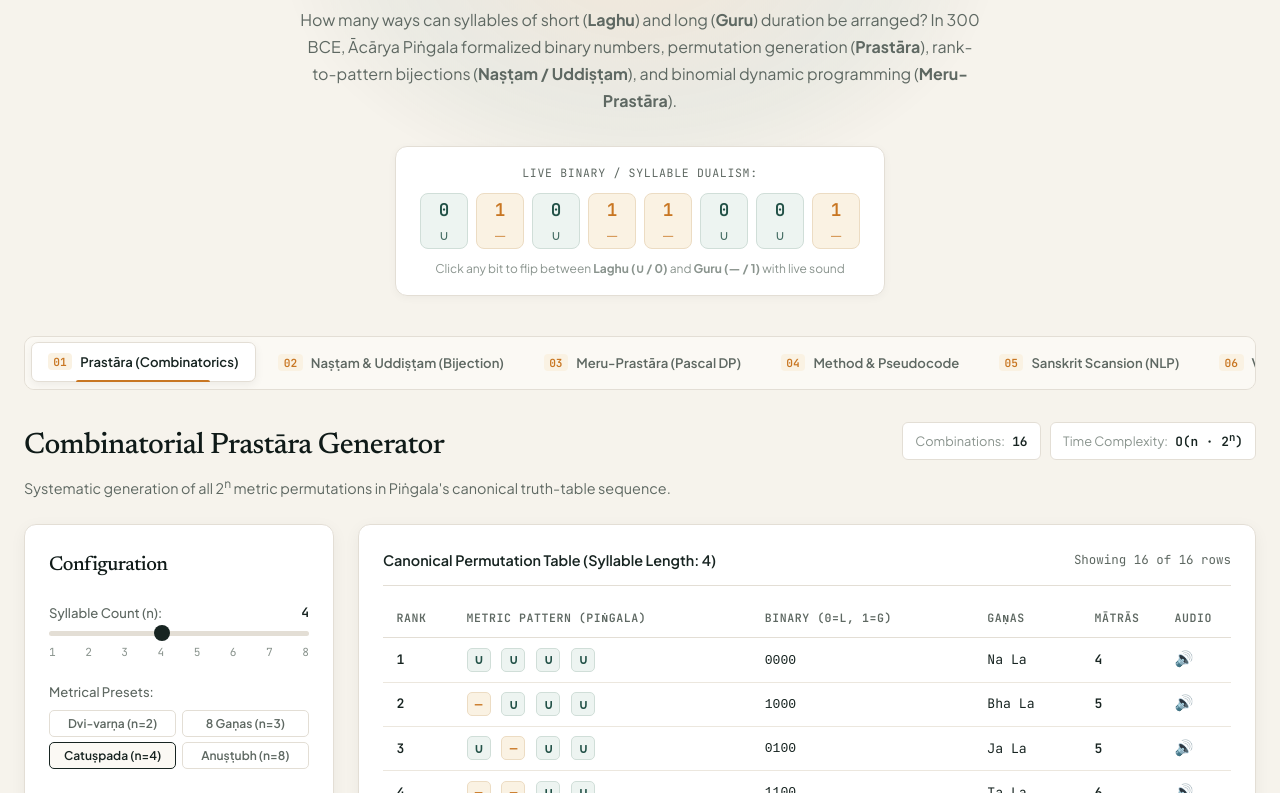
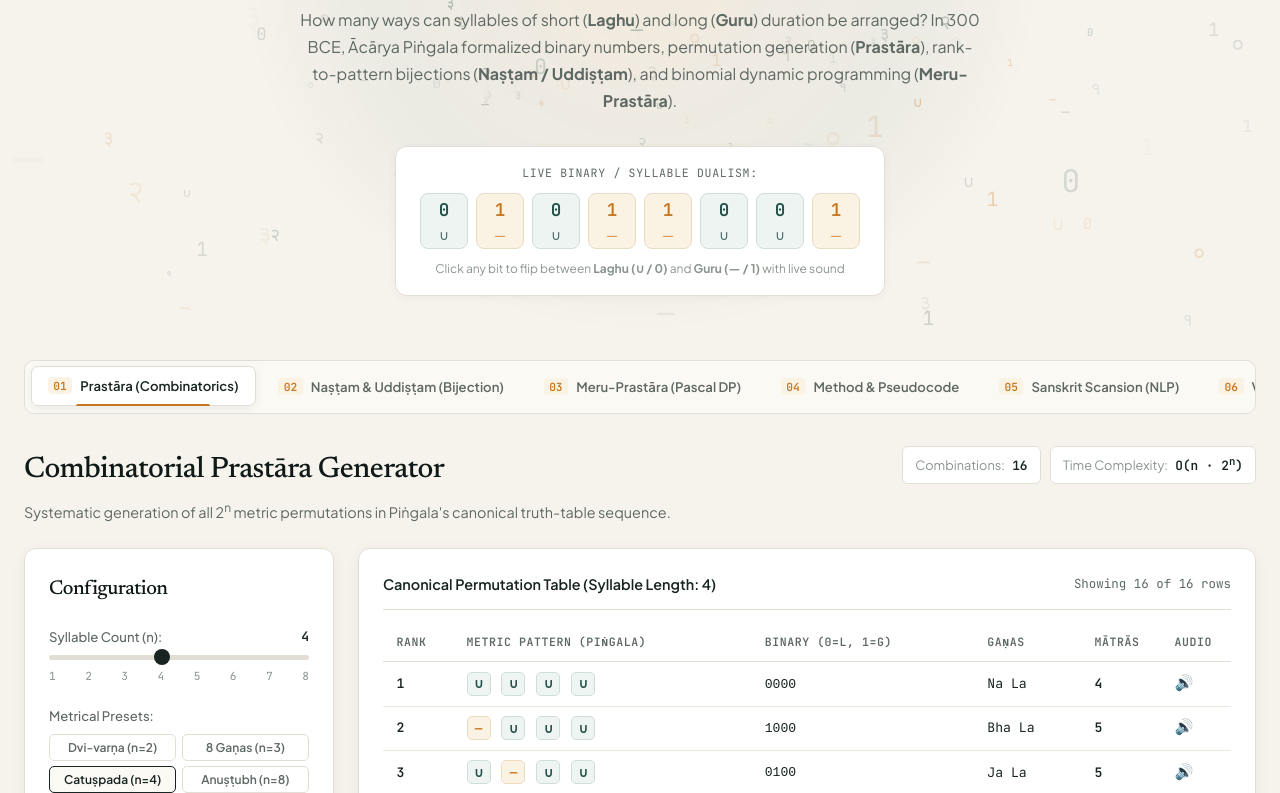
Before and after one commit to Aayu061/IKS, a website: page index.html in a window 1280 px wide. Shown: the part 307-1100 px from the top of the page. Drawn offline with Linux system fonts and the light colour scheme; animation ran at ten frames a second.

Commit message:
feat: interactive 3D binary particle field on hero background - 180 floating Sanskrit/binary glyphs with mouse-tilt camera, click shockwave ripple, perspective projection, connection lines, depth fade, and full theme awareness

```diff
--- a/bundle.js
+++ b/bundle.js
@@ -1218,6 +1218,223 @@ OUTPUT: Syllables, weights, total m\u0101tr\u0101s, detected classical meter
     }
   };
 
+  // src/fx/hero-3d-canvas.js
+  var GLYPHS = ["0", "1", "\u222A", "\u2014", "\u0966", "\u0967", "\u0968", "\u0969"];
+  var N_PARTICLES = 180;
+  var FIELD_W = 1400;
+  var FIELD_H = 600;
+  var FIELD_D = 900;
+  var FOV_FACTOR = 700;
+  var LINK_DIST = 90;
+  var TILT_MAX = 0.28;
+  var SHOCK_RADIUS = 220;
+  var SHOCK_FORCE = 5.5;
+  function initHero3DCanvas() {
+    const canvas = document.getElementById("hero-3d-canvas");
+    if (!canvas) return;
+    const ctx = canvas.getContext("2d");
+    let W = 0, H = 0;
+    let camYaw = 0;
+    let camPitch = 0;
+    let targetYaw = 0;
+    let targetPitch = 0;
+    const shockwaves = [];
+    const particles = [];
+    function createParticle(i) {
+      return {
+        // 3D position (centered at origin)
+        x: (Math.random() - 0.5) * FIELD_W,
+        y: (Math.random() - 0.5) * FIELD_H,
+        z: (Math.random() - 0.5) * FIELD_D,
+        // Velocity
+        vx: (Math.random() - 0.5) * 0.22,
+        vy: (Math.random() - 0.5) * 0.18,
+        vz: (Math.random() - 0.5) * 0.2,
+        // Visual
+        glyph: GLYPHS[Math.floor(Math.random() * GLYPHS.length)],
+        size: 10 + Math.random() * 14,
+        opacity: 0.12 + Math.random() * 0.4,
+        colorIdx: Math.floor(Math.random() * 3),
+        // 0=saffron 1=teal 2=muted
+        // Phase for individual pulsing
+        phase: Math.random() * Math.PI * 2,
+        pulseSpeed: 8e-3 + Math.random() * 0.012
+      };
+    }
+    for (let i = 0; i < N_PARTICLES; i++) {
+      particles.push(createParticle(i));
+    }
+    function getColors() {
+      const isDark = document.documentElement.getAttribute("data-theme") === "dark";
+      return {
+        saffron: isDark ? "rgba(224,149,69," : "rgba(200,118,34,",
+        teal: isDark ? "rgba(74,222,128," : "rgba(34,81,71,",
+        muted: isDark ? "rgba(154,164,159," : "rgba(94,104,98,",
+        link: isDark ? "rgba(74,222,128," : "rgba(34,81,71,"
+      };
+    }
+    function resize() {
+      const rect = canvas.parentElement.getBoundingClientRect();
+      W = rect.width;
+      H = rect.height;
+      canvas.width = W * devicePixelRatio;
+      canvas.height = H * devicePixelRatio;
+      canvas.style.width = W + "px";
+      canvas.style.height = H + "px";
+      ctx.scale(devicePixelRatio, devicePixelRatio);
+    }
+    const ro = new ResizeObserver(resize);
+    ro.observe(canvas.parentElement);
+    resize();
+    function project(x, y, z) {
+      const cosY = Math.cos(camYaw), sinY = Math.sin(camYaw);
+      const cosP = Math.cos(camPitch), sinP = Math.sin(camPitch);
+      const x1 = x * cosY + z * sinY;
+      const z1 = -x * sinY + z * cosY;
+      const y1 = y;
+      const y2 = y1 * cosP - z1 * sinP;
+      const z2 = y1 * sinP + z1 * cosP;
+      const scale = FOV_FACTOR / (FOV_FACTOR + z2);
+      return {
+        sx: W / 2 + x1 * scale,
+        sy: H / 2 + y2 * scale,
+        scale,
+        z: z2
+        // for depth-based opacity/size
+      };
+    }
+    function onMouseMove(e) {
+      const rect = canvas.parentElement.getBoundingClientRect();
+      const nx = (e.clientX - rect.left) / rect.width - 0.5;
+      const ny = (e.clientY - rect.top) / rect.height - 0.5;
+      targetYaw = nx * TILT_MAX * 2;
+      targetPitch = -ny * TILT_MAX;
+    }
+    function onMouseLeave() {
+      targetYaw = 0;
+      targetPitch = 0;
+    }
+    function onClick(e) {
+      const rect = canvas.parentElement.getBoundingClientRect();
+      const sx = e.clientX - rect.left;
+      const sy = e.clientY - rect.top;
+      const x3d = (sx - W / 2) / (FOV_FACTOR / FOV_FACTOR);
+      const y3d = (sy - H / 2) / (FOV_FACTOR / FOV_FACTOR);
+      shockwaves.push({ x: x3d, y: y3d, z: 0, age: 0, maxAge: 60 });
+    }
+    const section = canvas.parentElement;
+    section.addEventListener("mousemove", onMouseMove, { passive: true });
+    section.addEventListener("mouseleave", onMouseLeave, { passive: true });
+    section.addEventListener("click", onClick, { passive: true });
+    const prefersReducedMotion = window.matchMedia("(prefers-reduced-motion: reduce)").matches;
+    let rafId;
+    let tick = 0;
+    function draw() {
+      rafId = requestAnimationFrame(draw);
+      tick++;
+      camYaw += (targetYaw - camYaw) * 0.06;
+      camPitch += (targetPitch - camPitch) * 0.06;
+      ctx.clearRect(0, 0, W, H);
+      const colors = getColors();
+      shockwaves.forEach((sw) => {
+        sw.age++;
+        if (sw.age > sw.maxAge) return;
+        const t = sw.age / sw.maxAge;
+        const force = SHOCK_FORCE * (1 - t) * (1 - t);
+        particles.forEach((p) => {
+          const dx = p.x - sw.x;
+          const dy = p.y - sw.y;
+          const dz = p.z - sw.z;
+          const d = Math.sqrt(dx * dx + dy * dy + dz * dz);
+          if (d < SHOCK_RADIUS && d > 0.1) {
+            const f = force / d;
+            p.vx += dx * f * 0.03;
+            p.vy += dy * f * 0.03;
+            p.vz += dz * f * 0.03;
+          }
+        });
+      });
+      for (let i = shockwaves.length - 1; i >= 0; i--) {
+        if (shockwaves[i].age > shockwaves[i].maxAge) shockwaves.splice(i, 1);
+      }
+      if (!prefersReducedMotion) {
+        particles.forEach((p) => {
+          p.x += p.vx;
+          p.y += p.vy;
+          p.z += p.vz;
+          p.vx *= 0.992;
+          p.vy *= 0.992;
+          p.vz *= 0.992;
+          if (p.x > FIELD_W / 2) p.x = -FIELD_W / 2;
+          if (p.x < -FIELD_W / 2) p.x = FIELD_W / 2;
+          if (p.y > FIELD_H / 2) p.y = -FIELD_H / 2;
+          if (p.y < -FIELD_H / 2) p.y = FIELD_H / 2;
+          if (p.z > FIELD_D / 2) p.z = -FIELD_D / 2;
+          if (p.z < -FIELD_D / 2) p.z = FIELD_D / 2;
+          p.phase += p.pulseSpeed;
+        });
+      }
+      const projected = particles.map((p) => ({
+        p,
+        ...project(p.x, p.y, p.z)
+      }));
+      projected.sort((a, b) => a.z - b.z);
+      const colorArr = [colors.saffron, colors.teal, colors.muted];
+      for (let i = 0; i < projected.length; i++) {
+        const a = projected[i];
+        if (a.sx < -50 || a.sx > W + 50 || a.sy < -50 || a.sy > H + 50) continue;
+        for (let j = i + 1; j < projected.length; j++) {
+          const b = projected[j];
+          const dx = a.sx - b.sx;
+          const dy = a.sy - b.sy;
+          const dist = Math.sqrt(dx * dx + dy * dy);
+          if (dist < LINK_DIST) {
+            const alpha = (1 - dist / LINK_DIST) * 0.1 * Math.min(a.p.opacity, b.p.opacity);
+            ctx.beginPath();
+            ctx.moveTo(a.sx, a.sy);
+            ctx.lineTo(b.sx, b.sy);
+            ctx.strokeStyle = colorArr[a.p.colorIdx] + alpha + ")";
+            ctx.lineWidth = 0.7;
+            ctx.stroke();
+          }
+        }
+      }
+      ctx.textAlign = "center";
+      ctx.textBaseline = "middle";
+      projected.forEach(({ p, sx, sy, scale, z }) => {
+        if (sx < -60 || sx > W + 60 || sy < -60 || sy > H + 60) return;
+        const depthAlpha = Math.max(0.05, Math.min(1, (z + FIELD_D / 2) / FIELD_D));
+        const pulse = 0.85 + 0.15 * Math.sin(p.phase);
+        const finalAlpha = p.opacity * depthAlpha * pulse;
+        const fontSize = p.size * scale * 1.1;
+        ctx.font = `${Math.max(7, fontSize)}px 'JetBrains Mono', monospace`;
+        const color = colorArr[p.colorIdx];
+        ctx.fillStyle = color + finalAlpha + ")";
+        ctx.fillText(p.glyph, sx, sy);
+      });
+      shockwaves.forEach((sw) => {
+        const t = sw.age / sw.maxAge;
+        if (t >= 1) return;
+        const proj = project(sw.x, sw.y, sw.z);
+        const radius = SHOCK_RADIUS * t * proj.scale;
+        const alpha = (1 - t) * 0.25;
+        ctx.beginPath();
+        ctx.arc(proj.sx, proj.sy, radius, 0, Math.PI * 2);
+        ctx.strokeStyle = colors.saffron + alpha + ")";
+        ctx.lineWidth = 1.5;
+        ctx.stroke();
+      });
+    }
+    draw();
+    window.addEventListener("pagehide", () => {
+      cancelAnimationFrame(rafId);
+      ro.disconnect();
+      section.removeEventListener("mousemove", onMouseMove);
+      section.removeEventListener("mouseleave", onMouseLeave);
+      section.removeEventListener("click", onClick);
+    });
+  }
+
   // main.js
   var state = {
     theme: localStorage.getItem("iks_theme") || "light",
@@ -1255,6 +1472,7 @@ OUTPUT: Syllables, weights, total m\u0101tr\u0101s, detected classical meter
     initThemeSystem();
     initMetronomeDock();
     initHeroBits();
+    initHero3DCanvas();
     initTabNavigation();
     initPrastaraModule();
     initNastamUddistamModule();
--- a/index.css
+++ b/index.css
@@ -687,42 +687,72 @@ h1, h2, h3, .serif-font {
   padding: 0;
 }
 
-/* --- Hero Section (Ambient Glow Background) --- */
+/* --- Hero Section (3D Interactive Background + Ambient Glow) --- */
 .hero-section {
+  position: relative;
+  width: 100%;
+  max-width: 100vw;
+  /* Tall enough for the canvas to breathe */
+  min-height: 520px;
+  margin: 0 auto 0 auto;
+  padding: 0;
+  text-align: center;
+  overflow: hidden;
+}
+
+/* The 3D canvas fills the full hero area */
+#hero-3d-canvas {
+  position: absolute;
+  inset: 0;
+  width: 100%;
+  height: 100%;
+  display: block;
+  pointer-events: none; /* mouse passes through to content */
+  z-index: 0;
+}
+
+/* Hero content floats above the canvas */
+.hero-content {
+  position: relative;
+  z-index: 1;
   max-width: 1000px;
-  margin: 3.5rem auto 2.5rem auto;
-  padding: 0 1.5rem;
-  text-align: center;
-  position: relative;
-}
-
-/* Ambient radial gradient halo behind the hero */
+  margin: 0 auto;
+  padding: 3.5rem 1.5rem 2.5rem 1.5rem;
+  pointer-events: auto;
+}
+
+/* Allow mouse interaction on the canvas itself for ripple clicks */
+.hero-section:hover #hero-3d-canvas {
+  pointer-events: auto;
+}
+
+/* Ambient radial gradient halo behind the canvas */
 .hero-section::before {
   content: '';
   position: absolute;
   top: -80px;
   left: 50%;
   transform: translateX(-50%);
-  width: 700px;
+  width: 800px;
   max-width: 100vw;
-  height: 400px;
+  height: 600px;
   background: radial-gradient(
     ellipse at 50% 40%,
-    rgba(200, 118, 34, 0.09) 0%,
-    rgba(34, 81, 71, 0.06) 45%,
-    transparent 72%
+    rgba(200, 118, 34, 0.07) 0%,
+    rgba(34, 81, 71, 0.05) 45%,
+    transparent 70%
   );
   pointer-events: none;
-  z-index: -1;
+  z-index: 0;
   animation: heroGlowPulse 7s ease-in-out infinite;
 }
 
 [data-theme="dark"] .hero-section::before {
   background: radial-gradient(
     ellipse at 50% 40%,
-    rgba(224, 149, 69, 0.13) 0%,
-    rgba(74, 222, 128, 0.07) 45%,
-    transparent 72%
+    rgba(224, 149, 69, 0.10) 0%,
+    rgba(74, 222, 128, 0.06) 45%,
+    transparent 70%
   );
 }
 
@@ -730,6 +760,7 @@ h1, h2, h3, .serif-font {
   0%, 100% { opacity: 0.8; transform: translateX(-50%) scale(1); }
   50% { opacity: 1; transform: translateX(-50%) scale(1.06); }
 }
+
 .hero-badge {
   display: inline-flex;
   align-items: center;
--- a/index.html
+++ b/index.html
@@ -109,6 +109,8 @@
 
   <!-- Hero Section -->
   <section class="hero-section">
+    <!-- Interactive 3D Binary Field Canvas -->
+    <canvas id="hero-3d-canvas" aria-hidden="true"></canvas>
     <div class="hero-content">
       <div class="hero-badge">
         <span class="badge-dot"></span>
@@ -131,6 +133,7 @@
       </div>
     </div>
   </section>
+
 
   <!-- Main Navigation Tabs -->
   <nav class="studio-tabs-nav" aria-label="Computational Studio Modules">
--- a/main.js
+++ b/main.js
@@ -11,6 +11,7 @@ import { scanSanskritVerse } from './src/core/scansion-engine.js';
 import { rhythmSynth } from './src/audio/rhythm-synth.js';
 import { executeTestSuite } from './src/test/test-runner.js';
 import { ALGORITHM_SPECS } from './src/core/algorithms-data.js';
+import { initHero3DCanvas } from './src/fx/hero-3d-canvas.js';
 
 // Central Reactive Application State
 const state = {
@@ -52,6 +53,7 @@ document.addEventListener('DOMContentLoaded', () => {
   initThemeSystem();
   initMetronomeDock();
   initHeroBits();
+  initHero3DCanvas();      // ← 3D interactive background
   initTabNavigation();
   initPrastaraModule();
   initNastamUddistamModule();
```
Also changed, not shown: src/fx/hero-3d-canvas.js (added, +318 -0 lines).
